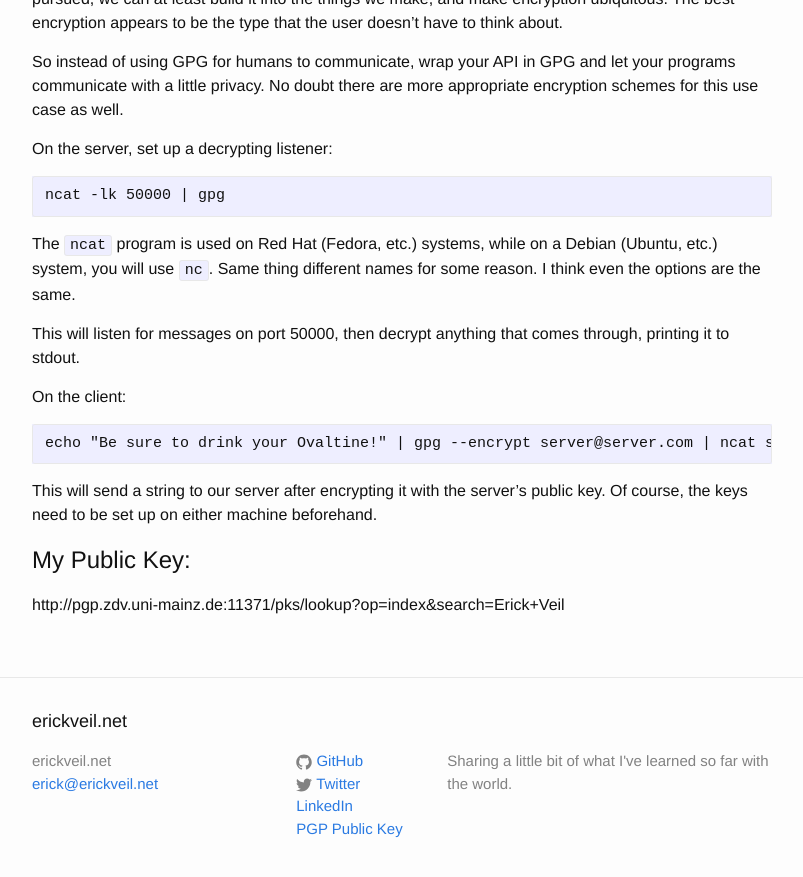
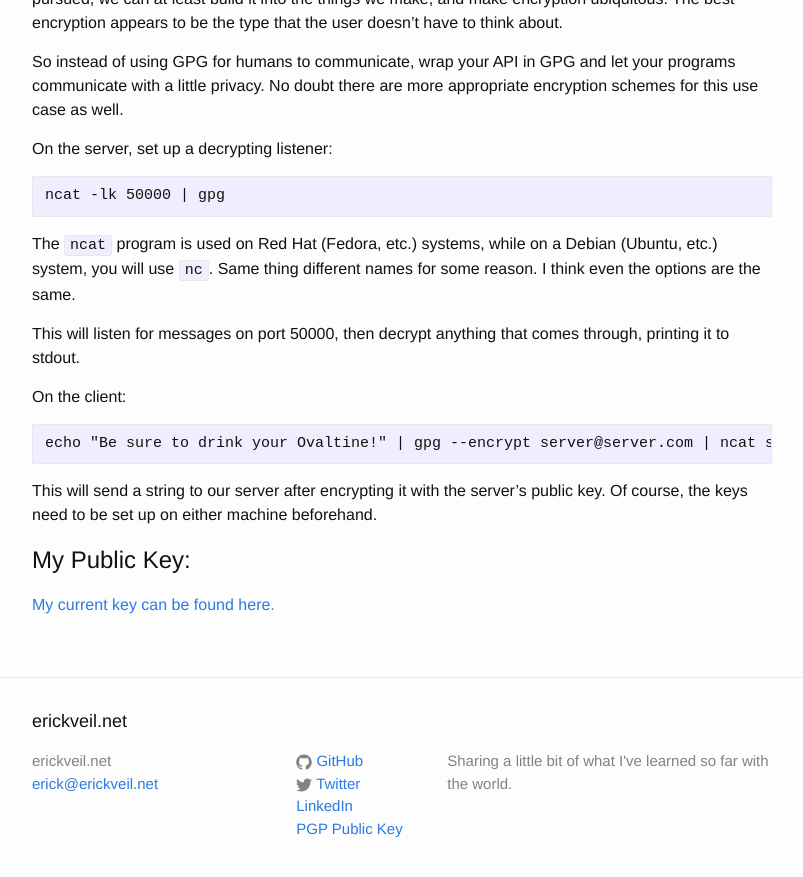
Before and after one commit to erickveil/erickveil.github.com, a Jekyll site: the page built from _posts/2016-03-30-How-To-Use-GPG.md, in a window 1280 px wide and 900 px high, scrolled down 3669 px. Shown: the top 877 px of the window, without its empty margins (238-1041 px from the left). Built offline with Jekyll 4.4.1, drawn with Linux system fonts in a browser that asks for light colours.

Commit message:
Fixed link to my key

```diff
--- a/_posts/2016-03-30-How-To-Use-GPG.md
+++ b/_posts/2016-03-30-How-To-Use-GPG.md
@@ -192,4 +192,4 @@ This will send a string to our server after encrypting it with the server's publ
 My Public Key:
 ===
 
-http://pgp.zdv.uni-mainz.de:11371/pks/lookup?op=index&search=Erick+Veil
+[My current key can be found here.](http://pgp.zdv.uni-mainz.de:11371/pks/lookup?op=index&search=Erick+Veil)
```
